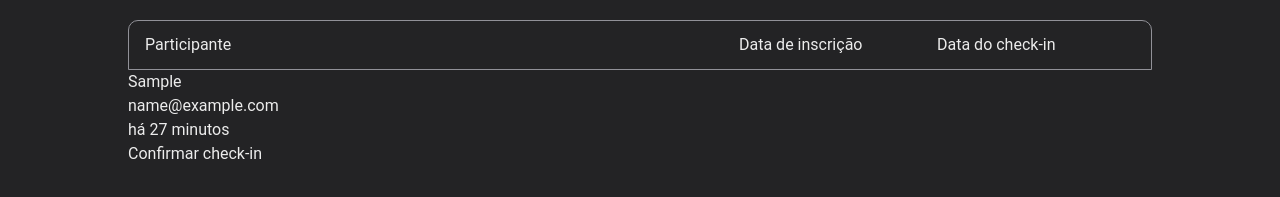
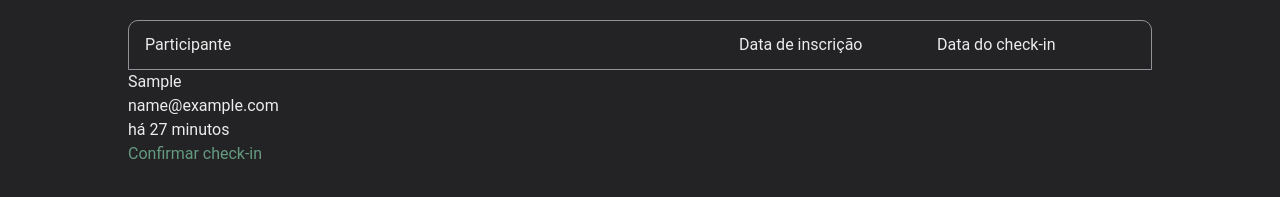
Before and after one commit to beatrizac03/react-subscriptionform, a React (Vite) app: page / in a window 1280 px wide. Both pictures are taken after typing "Sample", "name@example.com" into the empty fields and a click on the button "REALIZAR INSCRIÇÃO". Shown: the part 287-484 px from the top of the page. Built offline with nearby package versions, Linux system fonts and the light colour scheme.

Commit message:
:feat: adding confirmCheckIn functionality

```diff
--- a/src/components/form/Form.jsx
+++ b/src/components/form/Form.jsx
@@ -2,6 +2,7 @@ import { useState } from 'react'
 
 import './Form.css'
 
+// eslint-disable-next-line react/prop-types, no-unused-vars
 function Form( {participantsList, setParticipantsList} ) {
 
     const [name, setName] = useState('')
@@ -11,15 +12,15 @@ function Form( {participantsList, setParticipantsList} ) {
     const addParticipant = (e) => {
         e.preventDefault()
 
-        console.log('OIIII')
-
         if(name == "" || email == "") {
             setMsgWarning('Preencha todos os campos!')
         } else {
             setName('')
             setEmail('')
             setMsgWarning('Registrado!')
-            setParticipantsList( oldList => { return [...oldList, {name: name, email: email}] } )
+            setParticipantsList( oldList => {
+                return [...oldList, {id: Math.floor(Math.random() * 10000), name: name, email: email, isConfirmed: false}]
+            } )
         }
     }
 
--- a/src/components/table/Table.css
+++ b/src/components/table/Table.css
@@ -41,3 +41,20 @@
 .subscDateHT, .checkInHT {
     width: 20%;
 }
+
+.cont-eachparticipant:last-child {
+    border-bottom-left-radius: 10px;
+    border-bottom-right-radius: 10px;
+}
+
+.text-eachpartic {
+    width: 59%;
+}
+
+.cont-checkindate {
+    color: var(--green);
+}
+
+.cont-checkindate span:hover {
+    cursor: pointer;
+}
--- a/src/components/table/Table.jsx
+++ b/src/components/table/Table.jsx
@@ -1,6 +1,23 @@
+/* eslint-disable react/prop-types */
+import { useState } from 'react'
 import './Table.css'
 
-function Table( {participantsList, setParticipantsList} ) {
+// eslint-disable-next-line react/prop-types
+function Table( { participantsList, setParticipantsList } ) {
+
+    // eslint-disable-next-line no-unused-vars
+    const [confirmCheckInSpan, setConfirmCheckInSpan] = useState('Confirmar check-in')
+
+    function confirmCheckIn(each) {
+        const updatedParticipantsList = participantsList.map(participant => {
+            if (participant.id === each.id) {
+                return { ...participant, isCheckedIn: true };
+            }
+            return participant;
+        });
+
+        setParticipantsList(updatedParticipantsList);
+    }
 
     return (
         <div className="wrapperTableCont">
@@ -20,11 +37,11 @@ function Table( {participantsList, setParticipantsList} ) {
                     </div>
                 </div>
                 <div className="tbodyCont w-full h-auto">
-                    {participantsList.map( (each, index) => {
+                    {participantsList.map( (each) => {
                         return (
-                            <div key={index}
-                            className="cont-eachparticipant w-full h-16 flex border-solid border-red-400 border-2 pl-4">
-                                <div className="text-eachpartic h-full flex flex-col justify-center w-3/5">
+                            <div key={each.id}
+                            className="cont-eachparticipant w-full h-16 flex border-solid pl-4 border-neutral-500 border-b-2 border-r-2 border-l-2">
+                                <div className="text-eachpartic h-full flex flex-col justify-center">
                                     <p className="text-xl font-semibold text-indigo-400"> {each.name} </p>
                                     <p> {each.email}</p>
                                 </div>
@@ -32,7 +49,7 @@ function Table( {participantsList, setParticipantsList} ) {
                                     <p className="h-1/2">há {Math.floor(Math.random() * 60) + 1} minutos</p>
                                 </div>
                                 <div className="cont-checkindate w-1/5">
-                                    <p>Confirmar check-in</p>
+                                    <span value={confirmCheckInSpan} onClick={ () => confirmCheckIn(each)}>{each.isCheckedIn ? 'Confirmado' : 'Confirmar check-in'}</span>
                                 </div>
                             </div>
                         )
```
